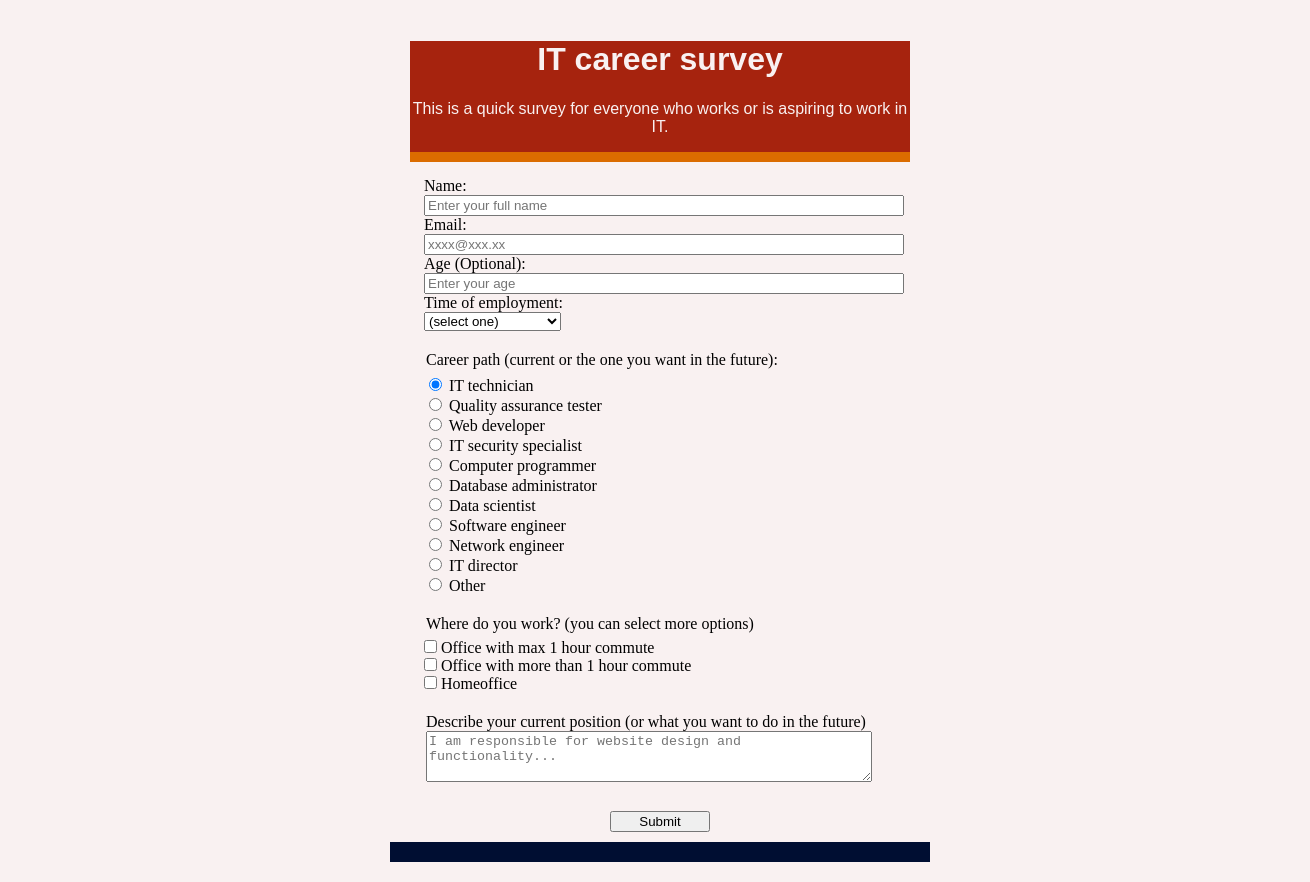
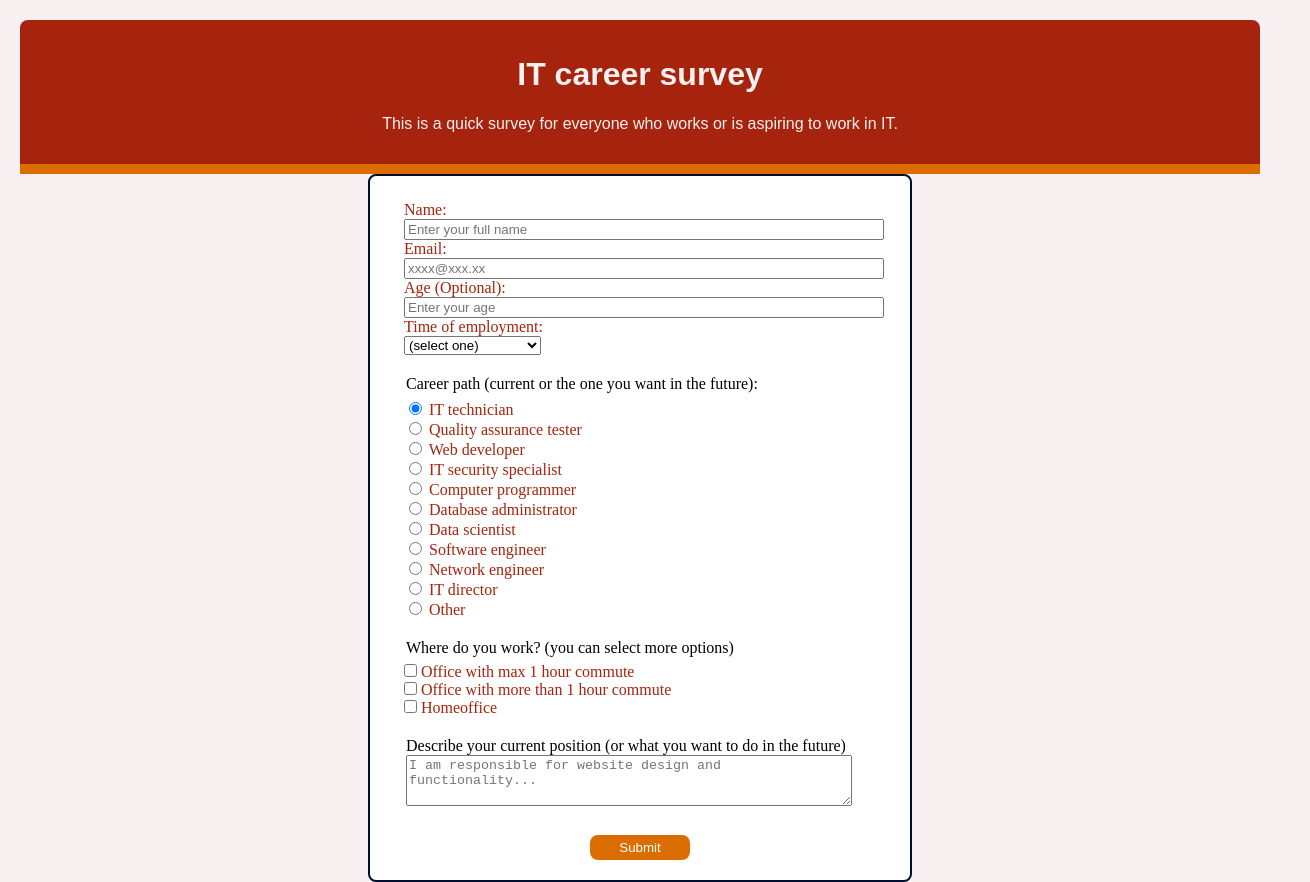
Before and after one commit to Denkam3/Certification_projects, a plain HTML site: page index.html in a window 1280 px wide. Shown: the whole page, 1310 px wide, since content can reach past the window. Drawn offline with Linux system fonts and the light colour scheme.

Commit message:
Update styles.css

```diff
--- a/styles.css
+++ b/styles.css
@@ -1,6 +1,5 @@
 body {
   margin: 10px;
-  width: 100%;
   font-size: 16px;
   text-align: center;
   padding: 10px;
@@ -13,11 +12,11 @@ form {
   text-align: left;
   max-width: 500px;
   min-width: 300px;
-  padding-left: 20px;
-  padding-right: 20px;
-  padding-top: 10px;
-  padding-bottom: 10px;
-  border-bottom: 20px solid #000e32;
+  padding: 20px;
+  border: 2px solid #000e32;
+  border-radius: 8px;
+  background-color: #ffffff;
+
 }
 
 input[type="text"], input[type="email"], input[type="number"] {
@@ -26,6 +25,7 @@ input[type="text"], input[type="email"], input[type="number"] {
 
 label {
   display: block;
+  color: #a6230e;
 }
 
 fieldset {
@@ -43,16 +43,24 @@ input[type="submit"] {
   display: block;
   margin: auto;
   width: 100px;
+  background-color: #db6c00;
+  color: #ffffff;
+  border: 0;
+  padding: 5px;
+  border-radius: 8px;
 }
+input[type="submit"]:hover {
+  background-color: #a65300;
+  }
 .top {
   border-bottom: 10px solid #db6c00;
   color: #f9f1f1;
   background-color: #a6230e;
   font-family: sans-serif;
-  max-width: 500px;
   min-width: 300px;
   margin: auto;
-  padding: 0 10 0 10
+  padding: 15px 20px;
+  border-radius: 8px 8px 0 0;
 }
 textarea {
   width: 100%;
```
